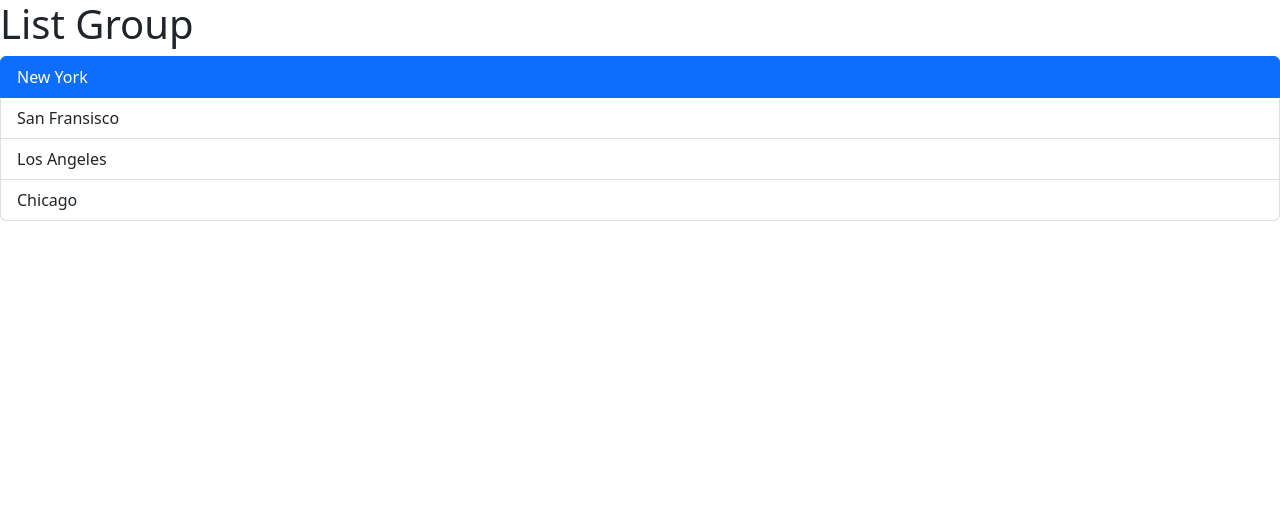
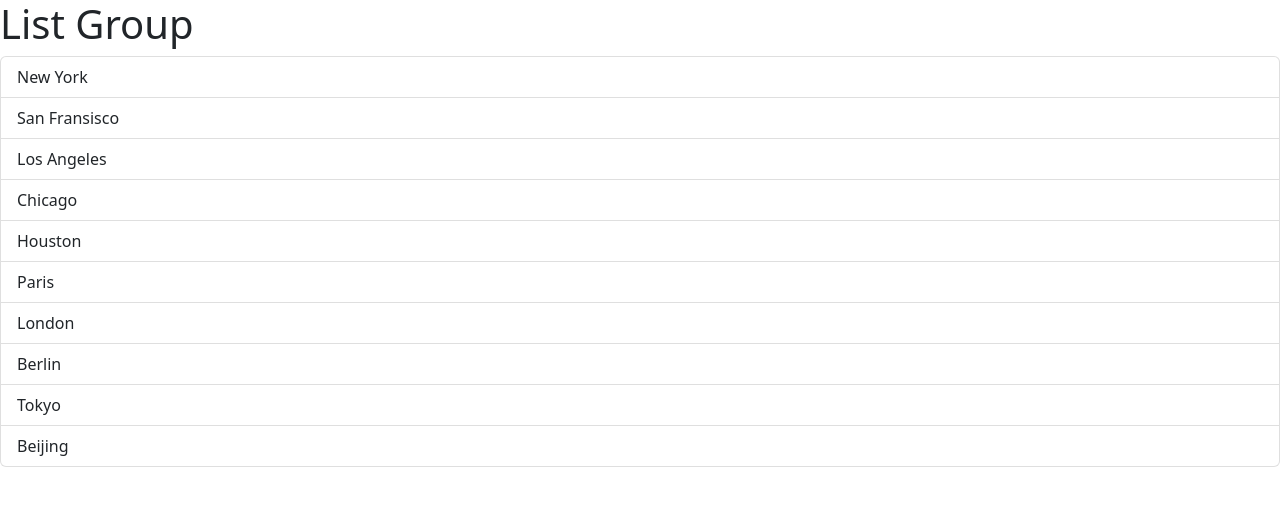
Before and after one commit to elmastahsin/react-app, a React (Vite) app: page / in a window 1280 px wide. Shown: the top 506 px of the page. Built offline with nearby package versions, Linux system fonts and the light colour scheme.

Commit message:
managing state

```diff
--- a/src/components/ListGroup.tsx
+++ b/src/components/ListGroup.tsx
@@ -1,16 +1,21 @@
-import {Fragment} from "react";
-import {MouseEvent} from "react";
-
+// import {Fragment} from "react";
+// import {MouseEvent} from "react";
+import {useState} from "react";
 function ListGroup() {
-    let items = ["New York", "San Fransisco", "Los Angeles", "Chicago"];
+    let items = ["New York", "San Fransisco", "Los Angeles", "Chicago", "Houston", "Paris", "London", "Berlin", "Tokyo", "Beijing"];
     // items = [];
     //Event handler
-    const handleClick = (event: MouseEvent) => console.log(event);
+    // const handleClick = (event: MouseEvent) => console.log(event);
 
     // const getMessages = () => {
     //     return items.length === 0 ? <p>No items to display</p> : null;
     // }
-let selectedIndex = 0
+    // let selectedIndex = 0;
+
+    //Hook
+    const [selectedIndex,setSelectedIndex]  = useState(-1);
+
+
     return (<>
         <h1>List Group</h1>
         {/*{getMessages()}*/}
@@ -19,10 +24,12 @@ let selectedIndex = 0
 
             {items.map((item, index) =>
                 <li className={selectedIndex === index ? "list-group-item active" : "list-group-item"}
-                                            key={item}
-                                            onClick={handleClick}
-            >
-                {item}</li>)}
+                    key={item}
+                    onClick={() => {
+                        setSelectedIndex(index),console.log(item,index)
+                    }}
+                >
+                    {item}</li>)}
 
         </ul>
     </>);
```
